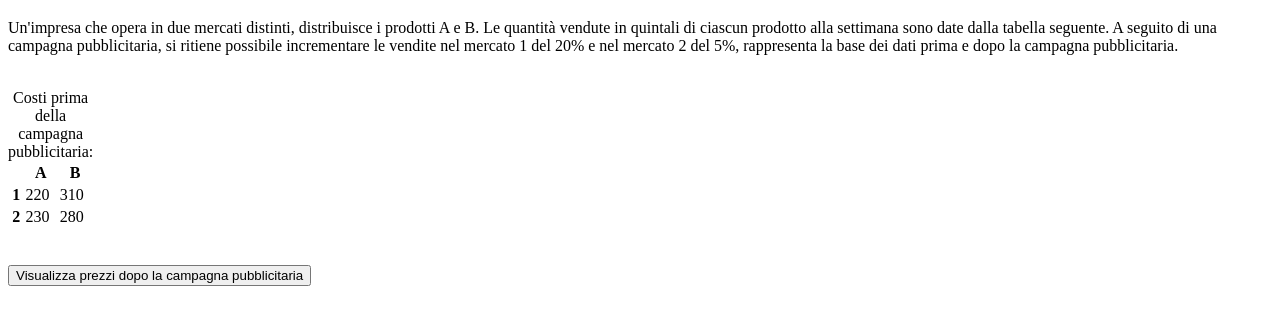
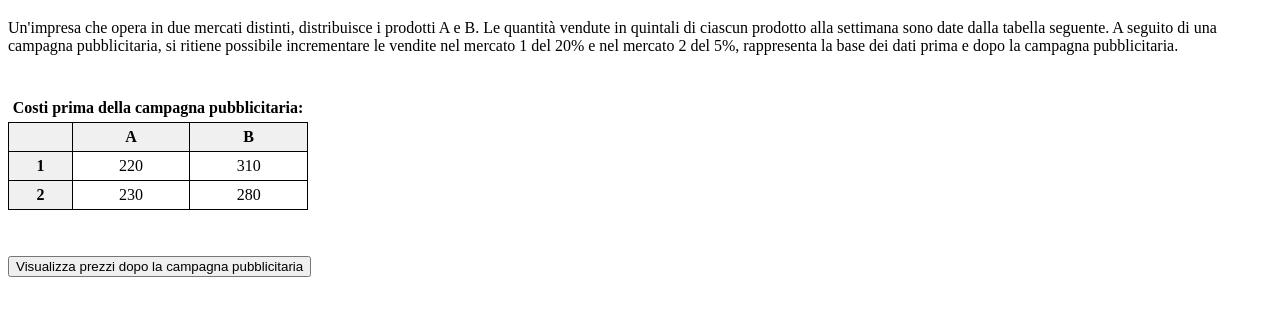
Before and after one commit to Loren-France/Es_Matrici1, a plain HTML site: page es1/index.html in a window 1280 px wide. Shown: the part 61-386 px from the top of the page. Drawn offline with Linux system fonts and the light colour scheme.

Commit message:
definitivo finale con stile

```diff
--- /dev/null
+++ b/es1/Style/style.css
@@ -0,0 +1,20 @@
+table {
+    border-collapse: collapse; /* unisce i bordi */
+    margin: 10px 0;            /* un po' di spazio sopra e sotto */
+    width: 300px;              /* larghezza fissa semplice */
+  }
+
+  caption {
+    font-weight: bold;
+    margin-bottom: 5px;
+  }
+
+  th, td {
+    border: 1px solid black;   /* bordo semplice */
+    padding: 5px;              /* spazio interno */
+    text-align: center;        /* testo centrato */
+  }
+
+  th {
+    background-color: #f0f0f0; /* grigio chiaro per intestazioni */
+  }
--- a/es1/index.html
+++ b/es1/index.html
@@ -5,6 +5,7 @@
     <meta name="viewport" content="width=device-width, initial-scale=1.0">
     <title>Esercizio matrici 1</title>
     <script src="Script/script.js"></script>
+    <link rel="stylesheet" href="Style/style.css">
 </head>
 <body>
     <h1>Esercizio 1</h1>
```
